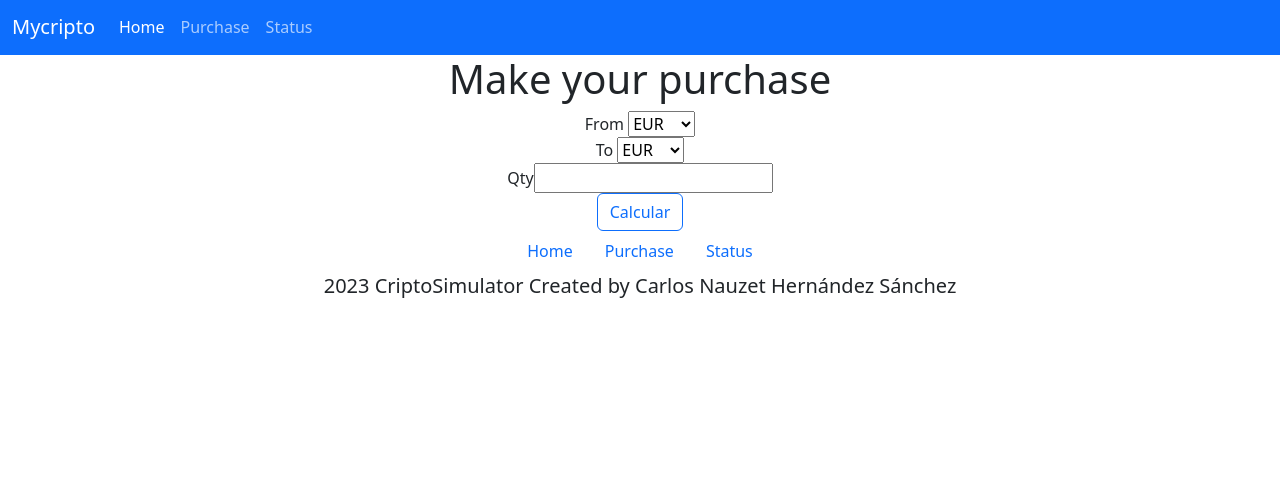
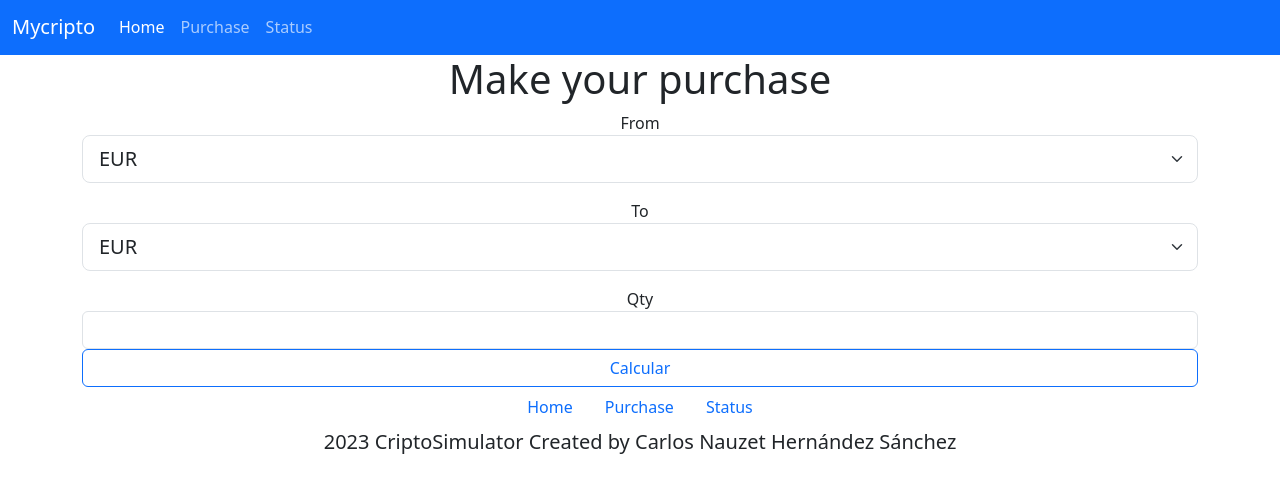
Before and after one commit to CarlosNauzet/CritpoSimulator, a Flask app: page /purchase in a window 1280 px wide. Shown: the part 81-574 px from the top of the page. Run offline with Flask 2, Linux system fonts and the light colour scheme; some libraries are stand-ins or nearby versions.

Commit message:
feat: ultimos retoques CSS

```diff
--- a/templates/purchase/index.html
+++ b/templates/purchase/index.html
@@ -11,7 +11,7 @@
     <form action="/purchase/calculate" method="post">
       <div>From
 
-        <select name="from" value="{{data['from']}}">
+        <select name="from" class="form-select form-select-lg mb-3" aria-label=".form-select-lg example" value="{{data['from']}}">
           <option value="EUR" selected>EUR</option>
           <option value="BTC">BTC</option>
           <option value="ETH">ETH</option>
@@ -26,7 +26,7 @@
 
       </div>
       <div>To
-        <select name="to" value="{{data['to']}}">
+        <select name="to" class="form-select form-select-lg mb-3" aria-label=".form-select-lg example" value="{{data['to']}}">
           <option value="EUR">EUR</option>
           <option value="BTC">BTC</option>
           <option value="ETH">ETH</option>
@@ -39,9 +39,9 @@
           <option value="SHIB">SHIB</option>
         </select>
       <div>
-        Qty<input type="number" name="from_qty" value="{{data['from_qty']}}" />
+        Qty<input class="form-control" type="number" name="from_qty" value="{{data['from_qty']}}" />
       </div>
-      <div><button class="btn btn-outline-primary" type="submit" name="calculate">Calcular</button></div>
+      <div><button class="btn btn-outline-primary form-control" type="submit" name="calculate">Calcular</button></div>
     </form>
     {%if data['error'] %}
     <div>{{data['error']}}</div>
```
